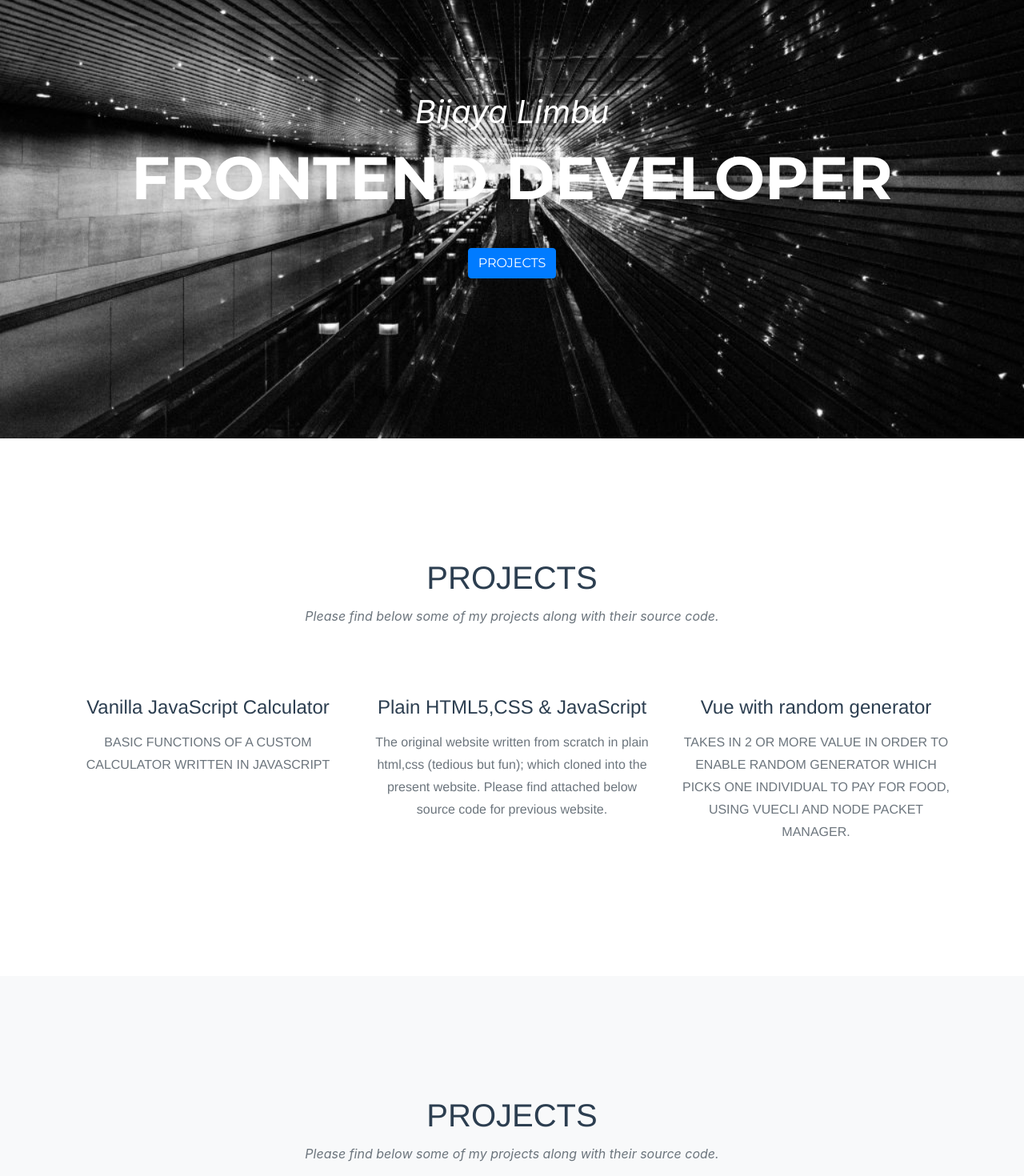
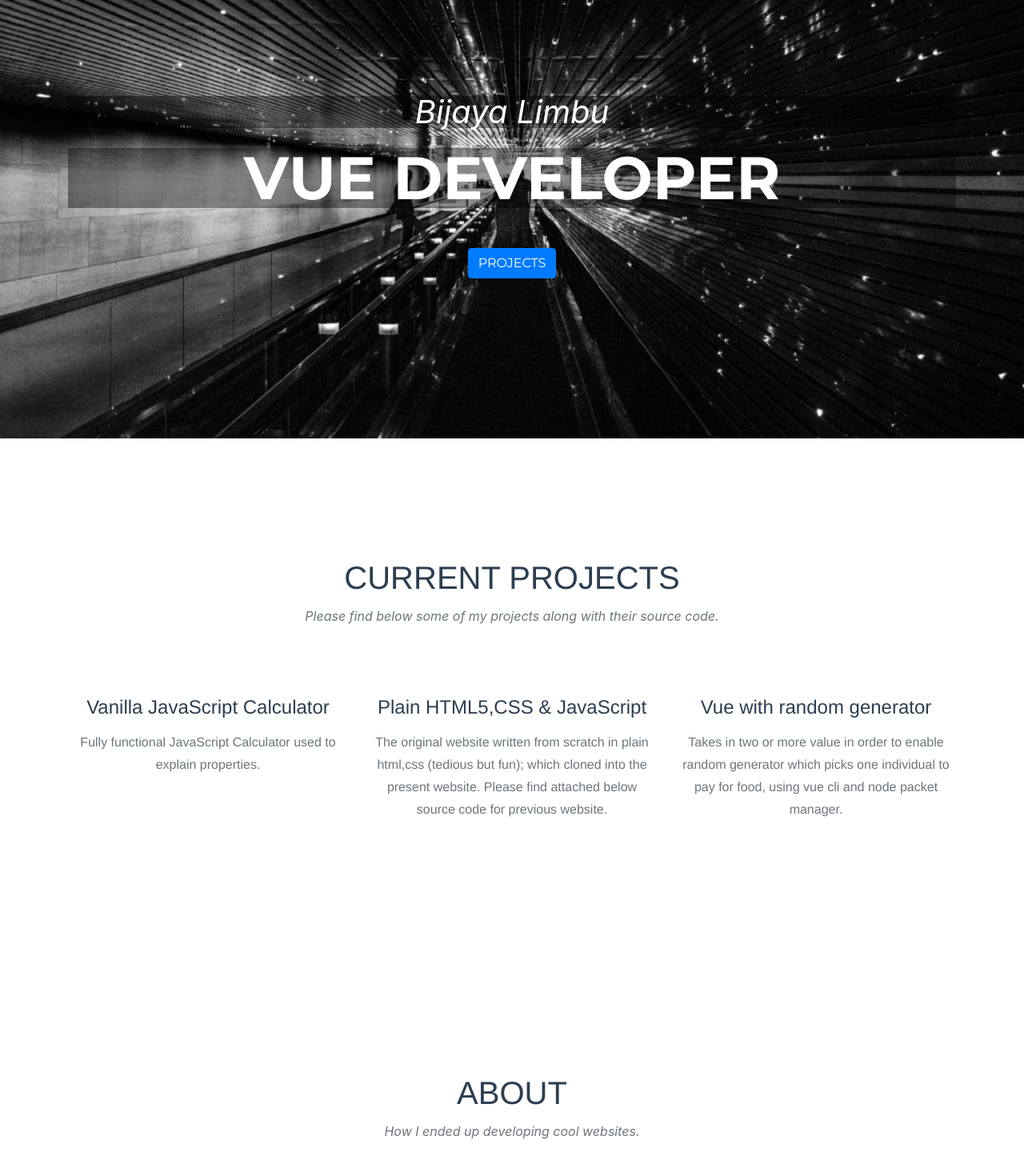
Before and after one commit to madox357/Vue_technonana, a Vue app: page / in a window 1280 px wide. Shown: the part 180-1650 px from the top of the page at 80% size. Built offline with nearby package versions, Linux system fonts and the light colour scheme; some icons are missing; a web font is replaced by a local one.

Commit message:
box-shadow feature added for name and title

```diff
--- a/src/App.vue
+++ b/src/App.vue
@@ -36,7 +36,7 @@
       <div class="container">
         <div class="intro-text">
           <div class="intro-lead-in">Bijaya Limbu</div>
-          <div class="intro-heading text-uppercase">Frontend Developer</div>
+          <div class="intro-heading text-uppercase">Vue Developer</div>
           <a class="btn btn-primary btn-xl text-uppercase js-scroll-trigger" href="#services">Projects</a>
         </div>
       </div>
@@ -47,7 +47,7 @@
       <div class="container">
         <div class="row">
           <div class="col-lg-12 text-center">
-            <h2 class="section-heading text-uppercase">Projects</h2>
+            <h2 class="section-heading text-uppercase">Current Projects</h2>
             <h3 class="section-subheading text-muted">Please find below some of my projects along with their source code.</h3>
           </div>
         </div>
@@ -58,7 +58,7 @@
               <i class="fas fa-shopping-cart fa-stack-1x fa-inverse"></i>
             </span>
             <h4 class="service-heading">Vanilla JavaScript Calculator</h4>
-            <p class="text-muted">BASIC FUNCTIONS OF A CUSTOM CALCULATOR WRITTEN IN JAVASCRIPT</p>
+            <p class="text-muted">Fully functional JavaScript Calculator used to explain properties.</p>
           </div>
           <div class="col-md-4">
             <span class="fa-stack fa-4x">
@@ -74,14 +74,14 @@
               <i class="fas fa-lock fa-stack-1x fa-inverse"></i>
             </span>
             <h4 class="service-heading">Vue with random generator</h4>
-            <p class="text-muted">TAKES IN 2 OR MORE VALUE IN ORDER TO ENABLE RANDOM GENERATOR WHICH PICKS ONE INDIVIDUAL TO PAY FOR FOOD, USING VUECLI AND NODE PACKET MANAGER.</p>
+            <p class="text-muted">Takes in two or more value in order to enable random generator which picks one individual to pay for food, using vue cli and node packet manager.</p>
           </div>
         </div>
       </div>
     </section>
 
     <!-- Portfolio Grid -->
-    <Portfolio></Portfolio>
+
 
     <!-- About -->
     <section id="about">
@@ -119,7 +119,7 @@
                     <h4 class="subheading">My Computer Repair shop is born (www.computerrepairashford.weebly.com)</h4>
                   </div>
                   <div class="timeline-body">
-                    <p class="text-muted">I still get the occassional emergency appointments referrals which im happy to respond to.</p>
+                    <p class="text-muted">I still get the occassional jobs which im happy to respond to.</p>
                   </div>
                 </div>
               </li>
@@ -252,7 +252,7 @@
         </div>
         <div class="row">
           <div class="col-lg-8 mx-auto text-center">
-            <p class="large text-muted">Lorem ipsum dolor sit amet, consectetur adipisicing elit. Aut eaque, laboriosam veritatis, quos non quis ad perspiciatis, totam corporis ea, alias ut unde.</p>
+            <p class="large text-muted">Thank you for visiting.</p>
           </div>
         </div>
       </div>
@@ -372,7 +372,7 @@
     </footer>
 
     <!-- Portfolio Modals -->
-
+    <Portfolio></Portfolio>
     <!-- Modal 1 -->
     <div class="portfolio-modal modal fade" id="portfolioModal1" tabindex="-1" role="dialog" aria-hidden="true">
       <div class="modal-dialog">
@@ -387,9 +387,9 @@
               <div class="col-lg-8 mx-auto">
                 <div class="modal-body">
                   <!-- Project Details Go Here -->
-                  <h2 class="text-uppercase">Project Name</h2>
-                  <p class="item-intro text-muted">Lorem ipsum dolor sit amet consectetur.</p>
-                  <img class="img-fluid d-block mx-auto" src="img/portfolio/01-full.jpg" alt="">
+                  <h2 class="text-uppercase">Calculator</h2>
+                  <p class="item-intro text-muted">Fully functional javascript calculator used to teach basics of JS.</p>
+                  <img class="img-fluid d-block mx-auto" src="img/JScalc.jpg" alt="">
                   <p>Use this area to describe your project. Lorem ipsum dolor sit amet, consectetur adipisicing elit. Est blanditiis dolorem culpa incidunt minus dignissimos deserunt repellat aperiam quasi sunt officia expedita beatae cupiditate, maiores repudiandae, nostrum, reiciendis facere nemo!</p>
                   <ul class="list-inline">
                     <li>Date: January 2017</li>
@@ -423,12 +423,12 @@
                   <!-- Project Details Go Here -->
                   <h2 class="text-uppercase">Project Name</h2>
                   <p class="item-intro text-muted">Lorem ipsum dolor sit amet consectetur.</p>
-                  <img class="img-fluid d-block mx-auto" src="img/portfolio/02-full.jpg" alt="">
+                  <img class="img-fluid d-block mx-auto" src="img/JScalc.jpg" alt="">
                   <p>Use this area to describe your project. Lorem ipsum dolor sit amet, consectetur adipisicing elit. Est blanditiis dolorem culpa incidunt minus dignissimos deserunt repellat aperiam quasi sunt officia expedita beatae cupiditate, maiores repudiandae, nostrum, reiciendis facere nemo!</p>
                   <ul class="list-inline">
                     <li>Date: January 2017</li>
                     <li>Client: Explore</li>
-                    <li>Category: Graphic Design</li>
+                    <li>Category: 2Graphic Design</li>
                   </ul>
                   <button class="btn btn-primary" data-dismiss="modal" type="button">
                     <i class="fas fa-times"></i>
@@ -603,4 +603,13 @@ export default {
 body {
   background: black;
 }
+
+.intro-lead-in {
+  box-shadow: inset 0 0 0 1000px rgba(0,0,0,.4);
+}
+
+.intro-heading  {
+    box-shadow: inset 0 0 0 1000px rgba(0,0,0,.4);
+}
+
 </style>
```
